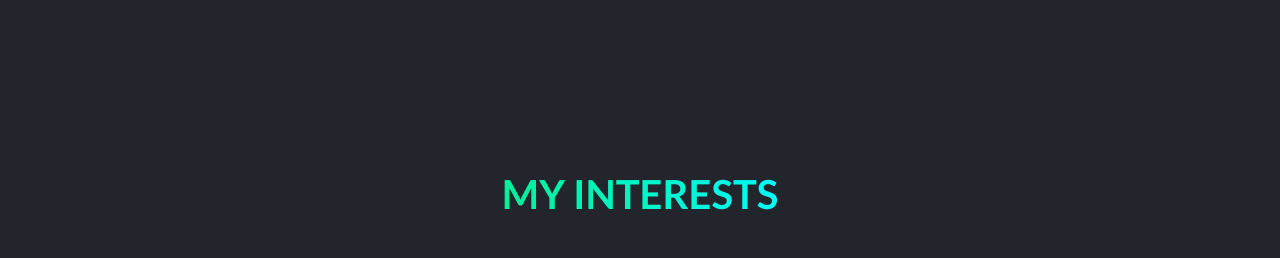
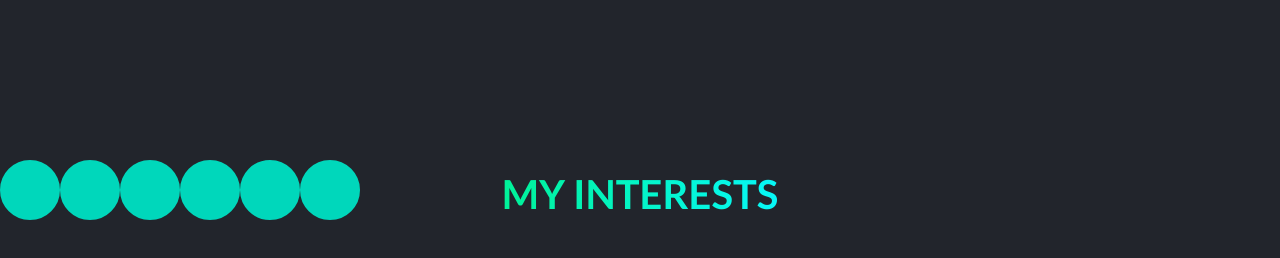
Before and after one commit to maqsudcoder/portfolio, a website: page index.html in a window 1280 px wide. Shown: the part 1440-1698 px from the top of the page. Drawn offline with nearby package versions, Linux system fonts and the light colour scheme; files that its build step writes are made by us from their sources.

Commit message:
Update index.html

```diff
--- a/index.html
+++ b/index.html
@@ -60,9 +60,19 @@
 
     <section class="section-interests">
         <h2 class="heading-secondary u-align-center-vertcally">my interests</h2>
+        <div class="section-interests__list">
+            <div class="section-interests__list-item"></div>
+            <div class="section-interests__list-item"></div>
+            <div class="section-interests__list-item"></div>
+            <div class="section-interests__list-item"></div>
+            <div class="section-interests__list-item"></div>
+            <div class="section-interests__list-item"></div>
+        </div>
     </section>
 
     <!-- vanilla tilt js -->
+    <script src="https://kit.fontawesome.com/d0b09fac91.js" crossorigin="anonymous"></script>
+
     <script type="text/javascript" src="js/vanilla-tilt.js"></script>
     <script type="text/javascript">
         VanillaTilt.init(document.querySelector(".header__img"), {
```
